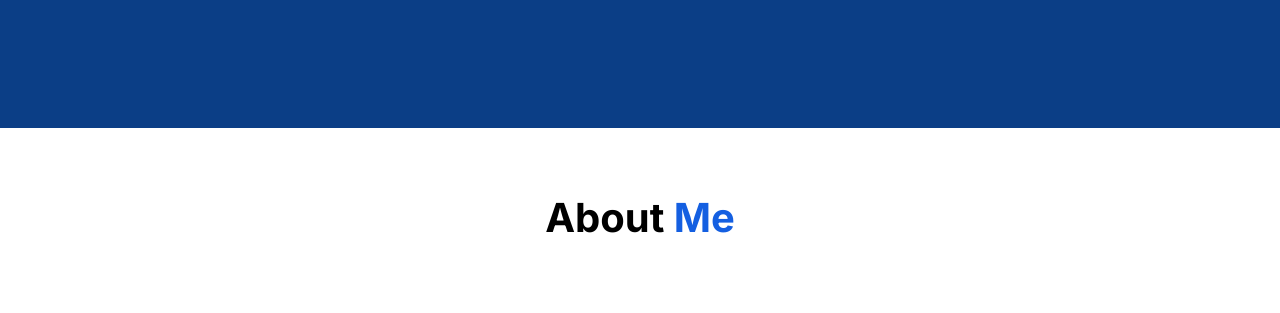
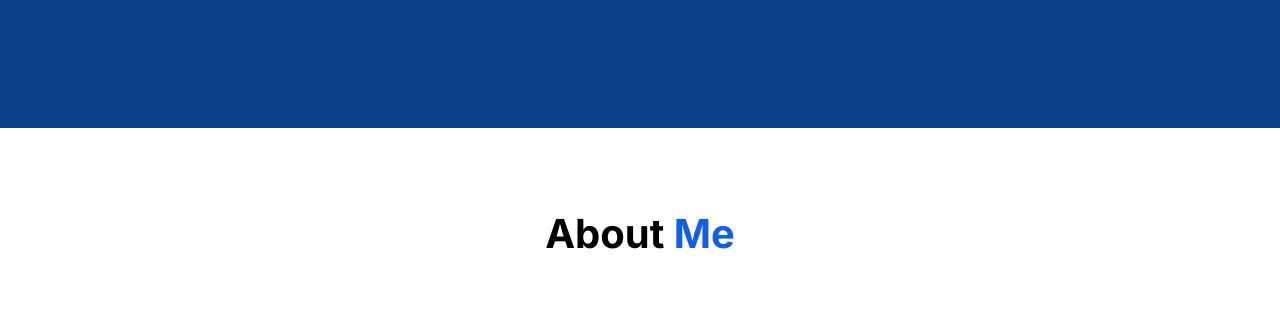
Before and after one commit to RoboticsMB/Personal_Website_2.0, a React (Create React App) app: page / in a window 1280 px wide. Shown: the part 700-1013 px from the top of the page. Built offline with nearby package versions, Linux system fonts and the light colour scheme.

Commit message:
Adjusted Spacing Between Sections

```diff
--- a/src/Components/About/About.css
+++ b/src/Components/About/About.css
@@ -1,8 +1,11 @@
+.about-section {
+    padding-top: 3rem;
+    padding-bottom: 3rem;
+}
+
 .about-section h2{
     text-align: center;
     font-size: 2.5rem;
-    padding-top: 2rem;
-    padding-bottom: 2rem;
 }
 
 .color-me{
--- a/src/Components/Skills/Skills.css
+++ b/src/Components/Skills/Skills.css
@@ -1,5 +1,7 @@
 .skills-section{
     background-color: #f9fbff;
+    padding-top: 3rem;
+    padding-bottom: 3rem;
 }
 
 .skills-section h2{
```
